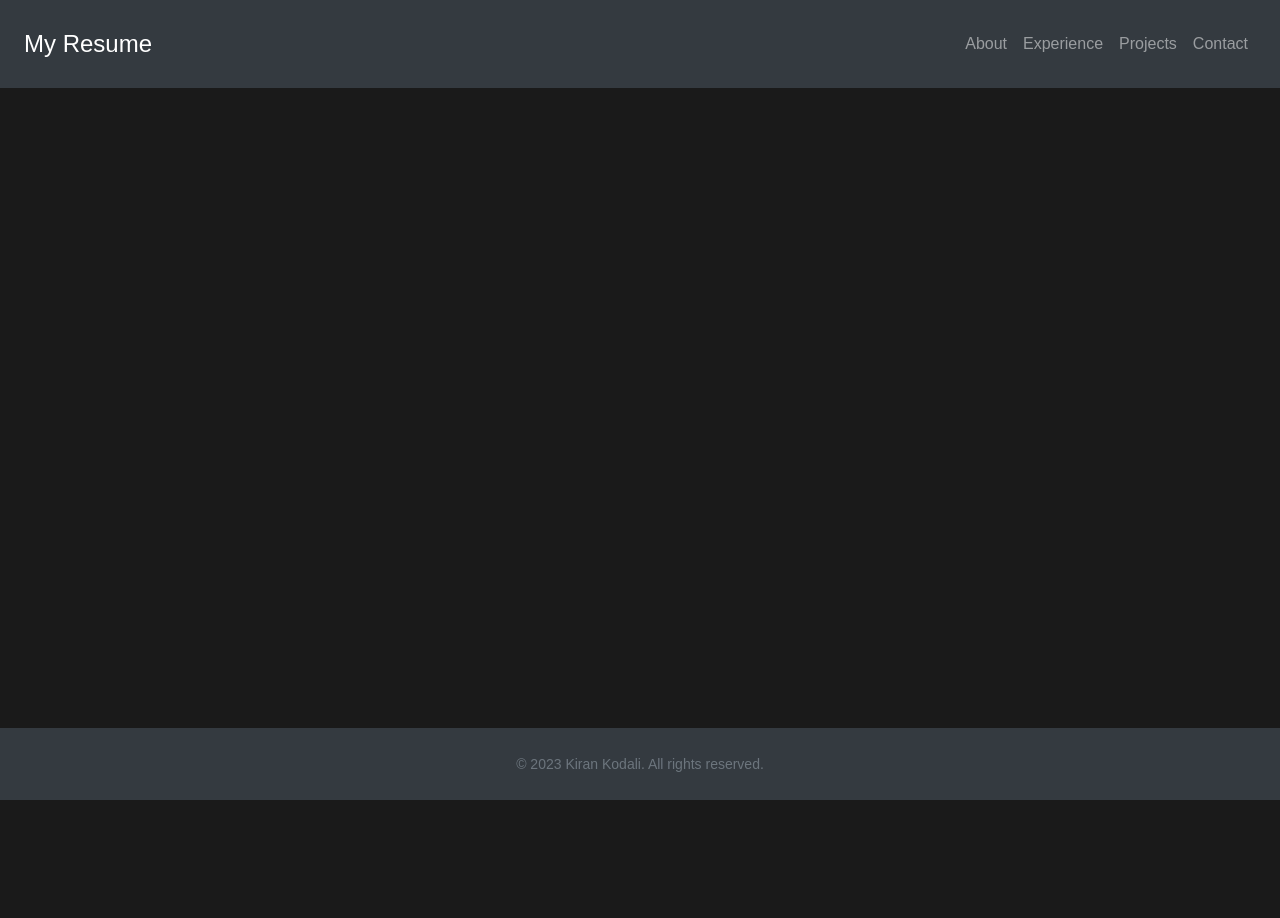
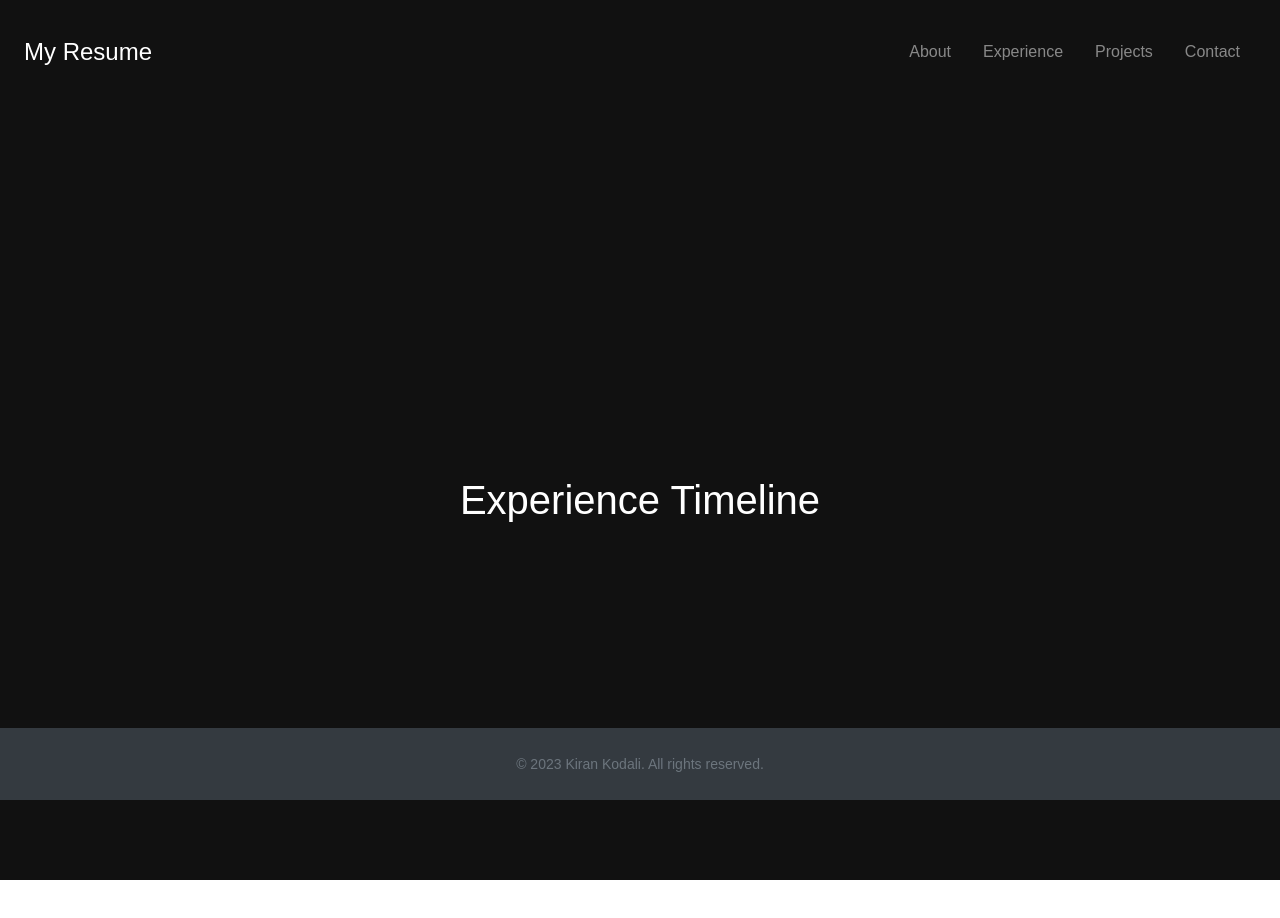
Before and after one commit to kiran-kodali-10/resume-website, a React (Create React App) app: page /contact in a window 1280 px wide. Shown: the top 918 px of the page. Before the commit the page ends 800 px from the top, so only its background shows below. Built offline with nearby package versions, Linux system fonts and the light colour scheme.

Commit message:
Button Styles

```diff
--- a/src/App.css
+++ b/src/App.css
@@ -6,7 +6,8 @@ body{
   line-height: 1.5;
   color: #fff !important;
   text-align: left;
-  background-color: #1a1a1a !important;
+  /* background-color: #1a1a1a !important; */
+  background-color: #282c34;
 }
 
 html{
@@ -14,10 +15,36 @@ html{
 
 }
 
+
+
+.App{
+  height: 110vh;
+  background-color: #111111;
+  /* font-family: 'Poppins','sans-serif'; */
+}
+
+#section2, #section3, #section1, #section4{
 #about-section, #experience-section, #projects-section, #contact-section{
   height: 500px;
   padding-top: 90px;
   scroll-behavior: smooth;
+}
+.navbar-container{
+  font-weight: bold;
+  /* Initial background color with transparency */
+  transition: background-color 0.3s ease-in-out;
+  z-index: 1000;
+}
+
+.navbar-container.scrolled{
+  background-color: #343a40 !important;
+}
+
+.nav-item:hover{
+  background-color: #00BCD4;
+  border-radius: 5px;
+}
+
   transition: 0.5s;
 }
 
--- a/src/App.js
+++ b/src/App.js
@@ -1,15 +1,24 @@
 import './App.css';
-import Main from './components/MainComponent';
-import { Router, BrowserRouter } from "react-router-dom";
-// import { Router } from "react-router";
-import { createBrowserHistory } from "history";
-
-const history = createBrowserHistory();
+import Footer from './components/Footer';
+import Header from "./components/Header";
+import ContactForm from './views/ContactPage/Contact';
+import ExperiencePage from './views/ExperiencePage/ExperiencePage';
+// import Footer from "./components/Footer";
 
 function App() {
   return (
     <div className="App">
-      <Main />
+      {/* <Main /> */}
+
+      <Header />
+
+      {/* Experience */}
+
+      <ExperiencePage />
+
+      <ContactForm />
+
+      <Footer />
     </div>
   );
 }
--- /dev/null
+++ b/src/assets/css/TimelineStyle.css
@@ -0,0 +1,8 @@
+.timeline-container {
+    height: 100vh;
+    display: center;
+    place-items: center;
+    justify-content: center;
+    align-content: center;
+    /* background: linear-gradient(135deg, #87CEEB, #3498db); */
+}
--- a/src/assets/css/content.css
+++ b/src/assets/css/content.css
@@ -1,4 +1,4 @@
-#about-section{
+/* #about-section{
     background-color: black;
     height: 700px;
 }
@@ -14,7 +14,7 @@
 
 #contact-section{
     background-color: green;
-}
+} */
 
 /* .content{
     padding-top: 70px;
--- a/src/components/Content.js
+++ b/src/components/Content.js
@@ -1,5 +1,7 @@
 import { React } from "react";
 import "../assets/css/content.css";
+import ContactForm from "../views/ContactPage/Contact";
+import ExperiencePage from "../views/ExperiencePage/ExperiencePage";
 import LandingPage from "../views/LandingPage/LandingPage";
 import EducationSection from "../views/EducationSection/Education";
 function Content(){
@@ -15,7 +17,9 @@ function Content(){
             </div>
 
             <div id="experience-section">
-                <h2> section-2 </h2>
+                {/* Create a Timeline component here */}
+                <ExperiencePage />
+
             </div>
 
             <div id="projects-section">
@@ -23,7 +27,8 @@ function Content(){
             </div>
 
             <div id="contact-section">
-                <h2> section-4 </h2>
+                {/* <h2> section-4 </h2> */}
+                <ContactForm />
             </div>
 
         </div>
--- a/src/components/Header.js
+++ b/src/components/Header.js
@@ -1,4 +1,4 @@
-import React, { useState } from 'react';
+import React, { useEffect, useState } from 'react';
 import {
   Collapse,
   Navbar,
@@ -10,32 +10,49 @@ import {
 } from 'reactstrap';
 // import { NavLink } from 'react-router-dom'
 
-const Example = (props) => {
+const Header = (props) => {
+
   const [isOpen, setIsOpen] = useState(false);
+  const [isScrolled, setIsScrolled] = useState(false);
+
+  const pages = ['About', 'Experience', 'Projects', 'Contact'];
 
   const toggle = () => setIsOpen(!isOpen);
 
+  const handleScroll = () => {
+    if (window.scrollY > 0) {
+      setIsScrolled(true);
+    } else {
+      setIsScrolled(false);
+    }
+  };
+
+
+  useEffect(() => {
+    window.addEventListener('scroll', handleScroll);
+    return () => {
+      window.removeEventListener('scroll', handleScroll);
+    };
+  }, []);
+
   return (
     < >
-      <Navbar className="px-4 py-4" color="dark" dark sticky="top" expand="md">
+      <Navbar className={`px-4 py-4 navbar-container ${isScrolled ? 'scrolled' : ''}`} dark sticky="top" expand="md">
         <NavbarBrand href="/">
           <h4 className="mb-0">My Resume</h4>
         </NavbarBrand>
         <NavbarToggler onClick={toggle} />
         <Collapse isOpen={isOpen} navbar>
           <Nav className="ml-auto" navbar>
-            <NavItem className="">
-              <NavLink className="nav-link" href="#about-section">About</NavLink>
-            </NavItem>
-            <NavItem>
-              <NavLink className="nav-link" href="#experience-section">Experience</NavLink>
-            </NavItem>
-            <NavItem>
-              <NavLink className="nav-link" href="#projects-section">Projects</NavLink>
-            </NavItem>
-            <NavItem>
-              <NavLink className="nav-link" href="#contact-section">Contact</NavLink>
-            </NavItem>
+            {
+              pages.map((page) => {
+                return (
+                  <NavItem className="px-2 py-2 nav-item">
+                    <NavLink className="nav-link" href="#about-section">{page}</NavLink>
+                  </NavItem>
+                )
+              })
+            }
           </Nav>
         </Collapse>
       </Navbar>
@@ -43,4 +60,4 @@ const Example = (props) => {
   );
 }
 
-export default Example;
+export default Header;
--- /dev/null
+++ b/src/components/TimelineComponent/TimelineComponent.js
@@ -0,0 +1,17 @@
+import "../../assets/css/TimelineStyle.css";
+
+// Timeline reusable component.
+function Timeline(){
+
+    return(
+        <div className="timeline-container">
+            <h1>Experience Timeline</h1>
+            <div>
+
+            </div>
+        </div>
+    )
+
+}
+
+export default Timeline;
--- a/src/views/ContactPage/Contact.js
+++ b/src/views/ContactPage/Contact.js
@@ -12,15 +12,15 @@ export default function ContactForm() {
     }
 
     return (
-        <div className="">
+        <div className="contact-page-container">
             <Row>
                 <Col lg="6" md="6">
-                    <Card>
-                        <CardHeader>Contact Me</CardHeader>
-                        <CardBody className="bg-dark" style={{color:"white"}}>
-                            <Row className="mt-3">
+                    {/* <Card className='bg-dark text-white'> */}
+                        {/* <CardHeader >Contact Me</CardHeader> */}
+                        {/* <CardBody  style={{color:"white"}}> */}
+                            <Row className="mt-3 ">
                                 <Col lg='4' md='4'><Label htmlFor="firstName">First Name</Label></Col>
-                                <Col><Input type="text" htmlFor="firstName" /></Col>
+                                <Col><Input className='bg-dark text-white' type="text" htmlFor="firstName" /></Col>
                             </Row>
                             <Row className="mt-3">
                                 <Col lg='4' md='4'><Label htmlFor="firstName">Last Name</Label></Col>
@@ -34,8 +34,8 @@ export default function ContactForm() {
                                 <Col lg='4' md='4'><Label htmlFor="firstName">Mobile Number</Label></Col>
                                 <Col><Input type="text" htmlFor="firstName" /></Col>
                             </Row>
-                        </CardBody>
-                    </Card>
+                        {/* </CardBody> */}
+                    {/* </Card> */}
                 </Col>
             </Row>
         </div>
--- /dev/null
+++ b/src/views/ExperiencePage/ExperiencePage.js
@@ -0,0 +1,30 @@
+import Timeline from "../../components/TimelineComponent/TimelineComponent";
+
+
+// Page to represent the timeline of experience.
+function ExperiencePage(props) {
+
+    const data = {
+        "companyName": "Accenture",
+        "projects": [
+            {
+                "projectName": "",
+                "description": "",
+            }
+        ]
+    }
+
+    return (
+        <div className="experience-container">
+            <div className="timeline-container">
+                <h1>Experience Timeline</h1>
+                <div>
+
+                </div>
+            </div>
+        </div>
+    )
+
+}
+
+export default ExperiencePage;
```
Also changed, not shown: 2 other files (tests, documents, lock files or other folders).
